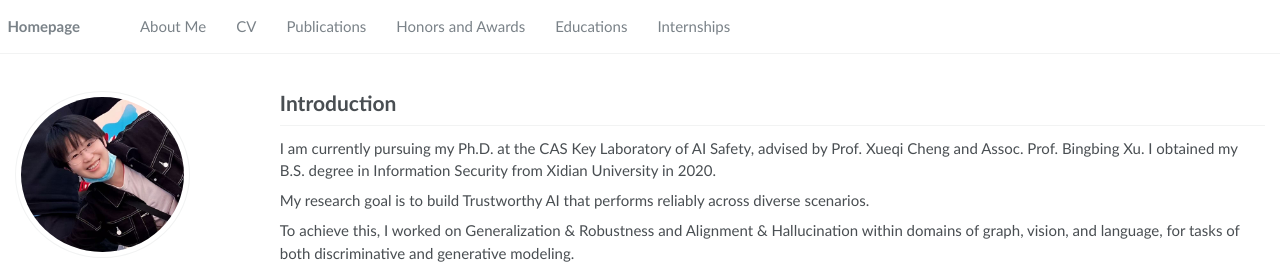
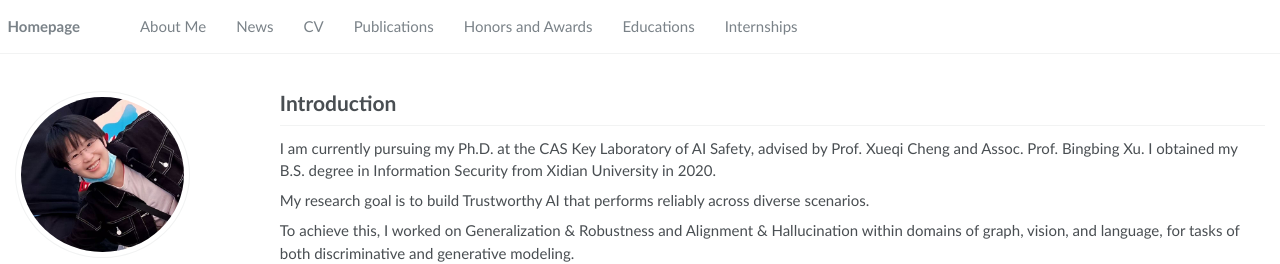
Before and after one commit to yuanyige/yuanyige.github.io, a Jekyll site: the page built from _pages/about.md, in a window 1280 px wide. Shown: the top 264 px of the page. Built offline with Jekyll 4.4.1, drawn with Linux system fonts in a browser that asks for light colours.

Commit message:
添加个人pdf 简历

```diff
--- a/_config.yml
+++ b/_config.yml
@@ -22,7 +22,7 @@
 # Site Author
 author:
   name             : "Yige Yuan (袁一歌)"
-  avatar           : "images/yuanyige-512x512.png"
+  avatar           : "/images/yuanyige-512x512.png"
   bio              : "Ph.D. Candidate"
   location         : "Beijing, China"
   employer         :
--- a/_data/navigation.yml
+++ b/_data/navigation.yml
@@ -2,9 +2,10 @@
 main:
   - title: "About Me"
     url: "/#about-me"
-
+  - title: "News"
+    url: "/#-news"
   - title: "CV"
-    url: "/#-news"
+    url: "/assets/pdf/YigeYuan_Resume_1Page.pdf"
 
   - title: "Publications"
     url: "/#-publications"
--- a/_pages/about.md
+++ b/_pages/about.md
@@ -25,7 +25,7 @@
 
 
 
-<div class='paper-box'><div class='paper-box-image'><div><div class="badge">NeurIPS 2024</div><img src='images/iclr2025-simper-pic.png' alt="sym" width="100%"></div></div>
+<div class='paper-box'><div class='paper-box-image'><div><div class="badge">NeurIPS 2024</div><img src='/images/iclr2025-simper-pic.png' alt="sym" width="100%"></div></div>
 <div class='paper-box-text' markdown="1">
 
 [SimPER: A Minimalist Approach to Preference Alignment without Hyperparameters](https://openreview.net/forum?id=jfwe9qNqRi)
@@ -39,7 +39,7 @@
 </div>
 
 
-<div class='paper-box'><div class='paper-box-image'><div><div class="badge">NeurIPS 2024</div><img src='images/aaai2024-pdeadd-pic.png' alt="sym" width="100%"></div></div>
+<div class='paper-box'><div class='paper-box-image'><div><div class="badge">NeurIPS 2024</div><img src='/images/aaai2024-pdeadd-pic.png' alt="sym" width="100%"></div></div>
 <div class='paper-box-text' markdown="1">
 
 [Direct Imitation Learning: RLHF Secretly Performs Imitation Learning](https://openreview.net/forum?id=2QdsjiNXgj)
@@ -52,7 +52,7 @@
 </div>
 </div>
 
-<div class='paper-box'><div class='paper-box-image'><div><div class="badge">NeurIPS 2024</div><img src='images/aaai2024-pdeadd-pic.png' alt="sym" width="100%"></div></div>
+<div class='paper-box'><div class='paper-box-image'><div><div class="badge">NeurIPS 2024</div><img src='/images/aaai2024-pdeadd-pic.png' alt="sym" width="100%"></div></div>
 <div class='paper-box-text' markdown="1">
 
 [TEA: Test-time Energy Adaptation](https://arxiv.org/abs/2311.14402)
@@ -65,7 +65,7 @@
 </div>
 </div>
 
-<div class='paper-box'><div class='paper-box-image'><div><div class="badge">NeurIPS 2024</div><img src='images/aaai2024-pdeadd-pic.png' alt="sym" width="100%"></div></div>
+<div class='paper-box'><div class='paper-box-image'><div><div class="badge">NeurIPS 2024</div><img src='/images/aaai2024-pdeadd-pic.png' alt="sym" width="100%"></div></div>
 <div class='paper-box-text' markdown="1">
 
 [ PDE+: Enhancing Generalization via PDE with Adaptive Distributional Diffusion](https://arxiv.org/abs/2305.15835)
@@ -79,7 +79,7 @@
 </div>
 
 
-<div class='paper-box'><div class='paper-box-image'><div><div class="badge">NeurIPS 2024</div><img src='images/aaai2024-pdeadd-pic.png' alt="sym" width="100%"></div></div>
+<div class='paper-box'><div class='paper-box-image'><div><div class="badge">NeurIPS 2024</div><img src='/images/aaai2024-pdeadd-pic.png' alt="sym" width="100%"></div></div>
 <div class='paper-box-text' markdown="1">
 
 [Towards Generalizable Graph Contrastive Learning: An Information Theory Perspective](https://arxiv.org/abs/2211.10929)
```
Also changed, not shown: _pages/publications.md (+5 -5 lines), 1 other file.
